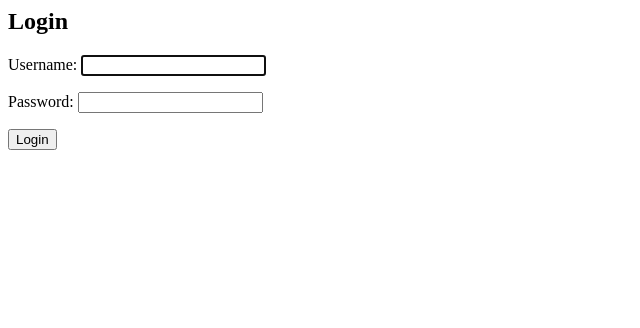
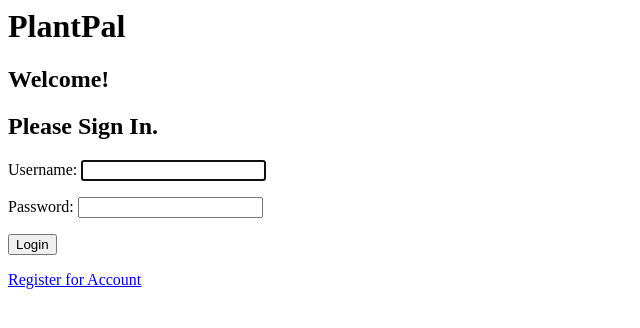
Before and after one commit to erinepolley/Capstone-Back-End, a Django app: page /accounts/login/ in a window 1280 px wide. Shown: the top 328 px of the page, without its empty margins (0-640 px from the left). Run offline with Django 3.2, Linux system fonts and the light colour scheme; parts of the project's set-up code (start-up, migrations or seed data) failed here and were passed over.

Commit message:
made login the way I want it, with register link, per wireframe, sans styling

```diff
--- a/backendapp/templates/registration/login.html
+++ b/backendapp/templates/registration/login.html
@@ -1,6 +1,9 @@
-<h2>Login</h2>
+<h1 id="app-title">PlantPal</h1>
+<h2>Welcome!</h2>
+<h2>Please Sign In.</h2>
 <form method="post">
     {% csrf_token %}
     {{ form.as_p }}
     <button type="submit">Login</button>
 </form>
+    <a href="{% url 'backendapp:register' %}">Register for Account</a>
```
